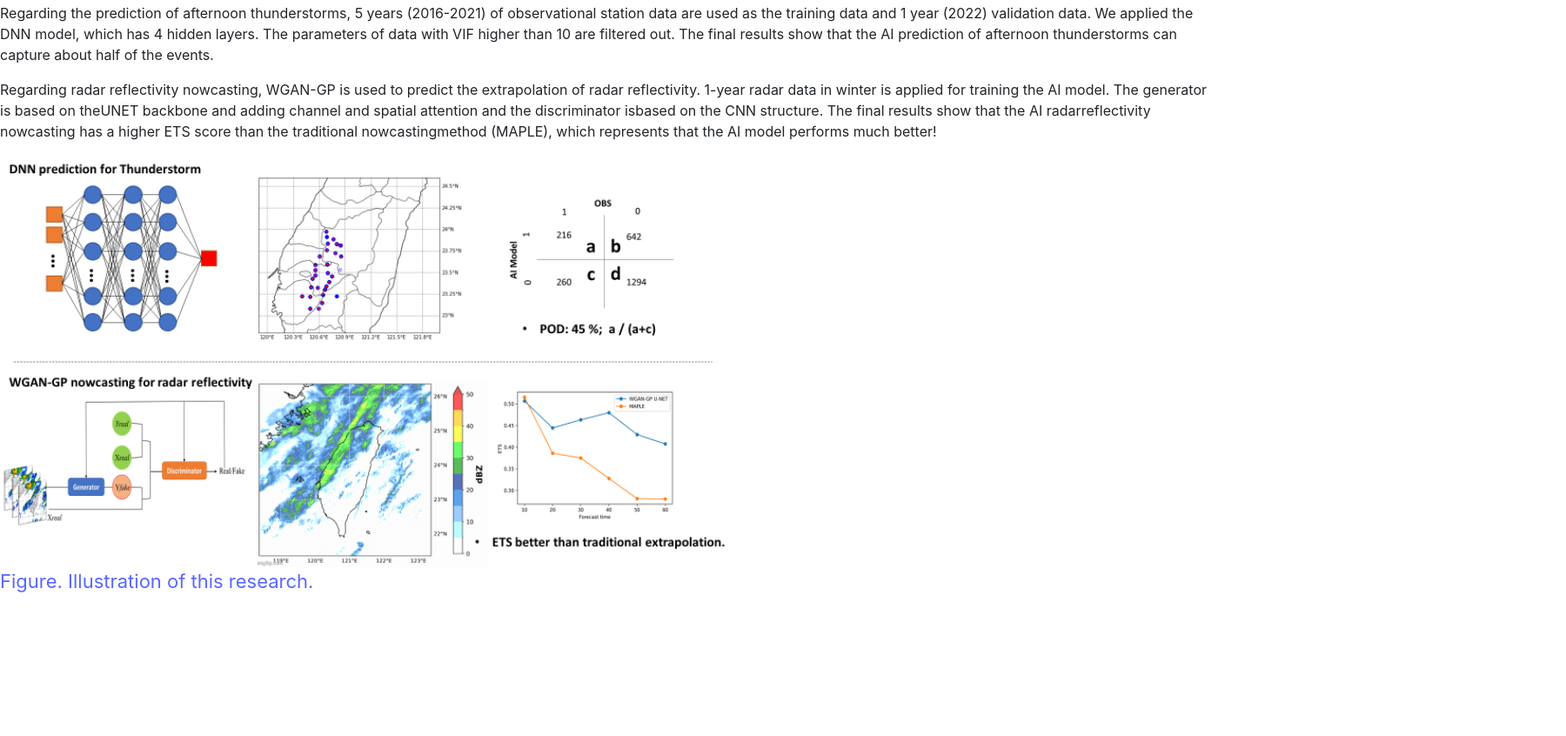
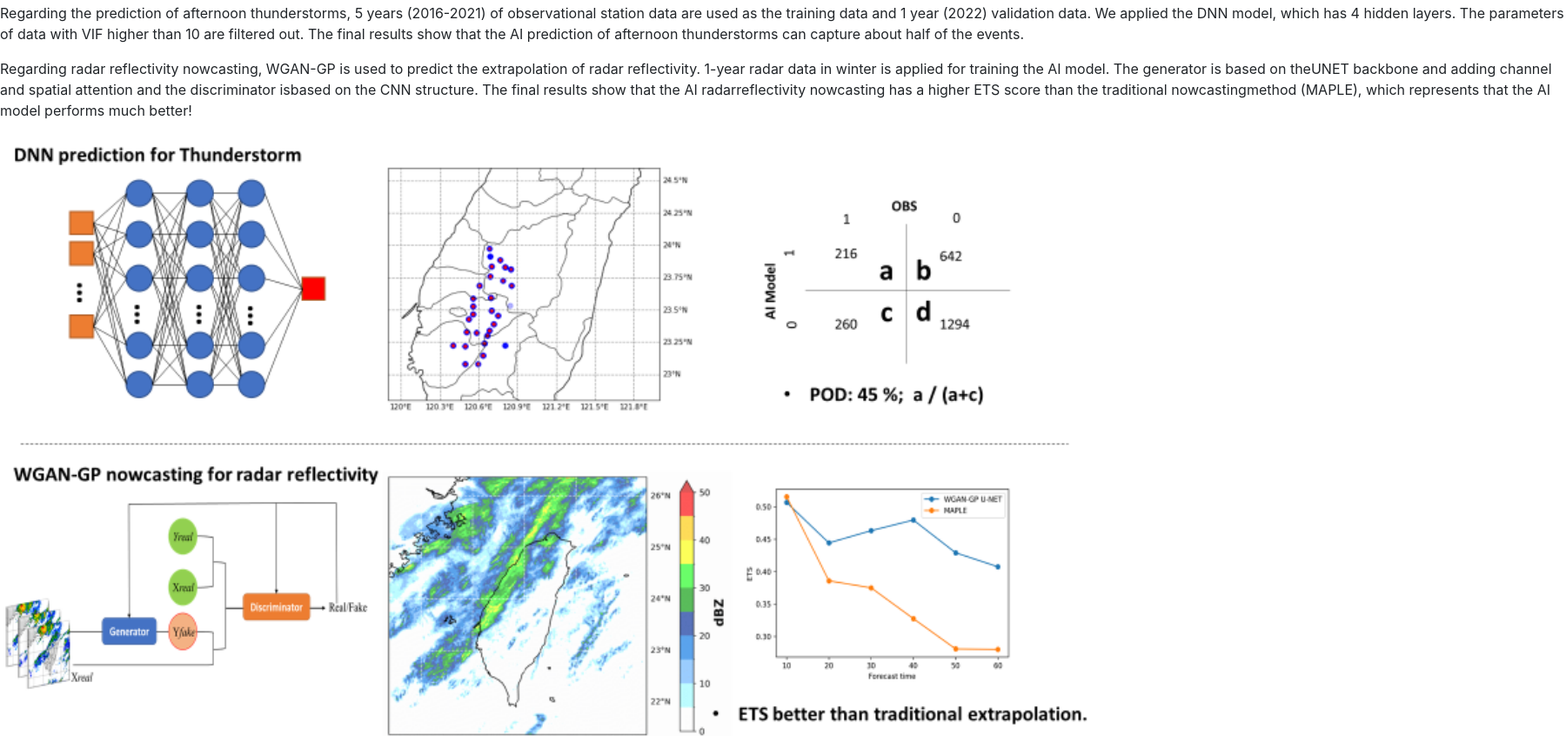
Before and after one commit to Kai0927/kai.github.io, a plain HTML site: page AI_Application.html in a window 1280 px wide. Shown: the part 251-1097 px from the top of the page at 87% size, 1800 px wide, since content can reach past the window. Before the commit the page ends 1002 px from the top, so only its background shows below. Drawn offline with nearby package versions, Linux system fonts and the light colour scheme.

Commit message:
update image width

```diff
--- a/AI_Application.html
+++ b/AI_Application.html
@@ -55,7 +55,7 @@
                 <p>
                     Regarding radar reflectivity nowcasting, WGAN-GP is used to predict the extrapolation of radar reflectivity. 1-year radar data in winter is applied for training the AI model. The generator is based on theUNET backbone and adding channel and spatial attention and the discriminator isbased on the CNN structure. The final results show that the AI radarreflectivity nowcasting has a higher ETS score than the traditional nowcastingmethod (MAPLE), which represents that the AI model performs much better!
                 </p>
-                <img src="static/AI_application.png" alt="image" width="60%">
+                <img src="static/AI_application.png" alt="image" width="70%">
                 <p id="figure">Figure. Illustration of this research.</p>
             </div>
         </main>
--- a/static/styles.css
+++ b/static/styles.css
@@ -17,7 +17,7 @@
 }
 
 .paragraph {
-    width: 1400px;
+    width: 1800px;
     margin: 50px auto;
     overflow: hidden;
 }
```
Also changed, not shown: CloudSeeding.html (+1 -1 lines), TerrainPrecipitation.html (+1 -1 lines).
